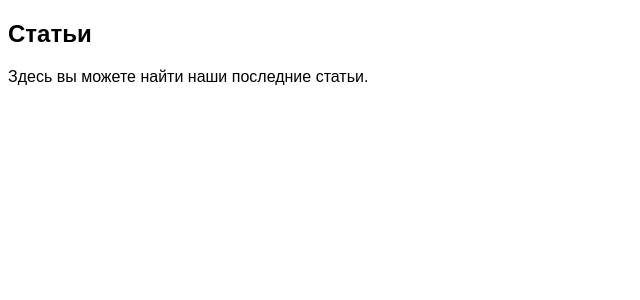
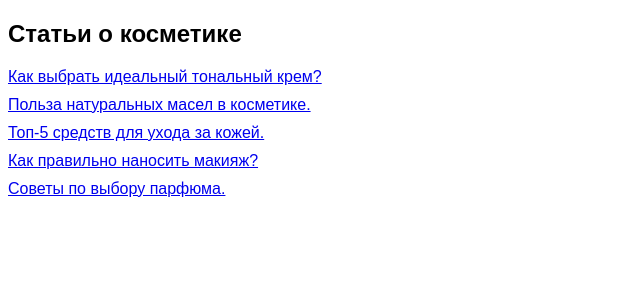
Before and after one commit to stal274/-------------, a Flask app: page /articles in a window 1280 px wide. Shown: the part 34-334 px from the top of the page, without its empty margins (0-640 px from the left). Run offline with Flask 2, Linux system fonts and the light colour scheme.

Commit message:
добавил статьи на страницу "Статьи"

```diff
--- a/templates/articles.html
+++ b/templates/articles.html
@@ -1,8 +1,16 @@
 {% extends "base.html" %}
 
-{% block title %}Статьи{% endblock %}
+{% block title %}Статьи о косметике{% endblock %}
 
 {% block content %}
-<h2>Статьи</h2>
-<p>Здесь вы можете найти наши последние статьи.</p>
+<h2>Статьи о косметике</h2>
+
+<ul class="article-list">
+    <li><a href="{{ url_for('article', article_id=1) }}">Как выбрать идеальный тональный крем?</a></li>
+    <li><a href="{{ url_for('article', article_id=2) }}">Польза натуральных масел в косметике.</a></li>
+    <li><a href="{{ url_for('article', article_id=3) }}">Топ-5 средств для ухода за кожей.</a></li>
+    <li><a href="{{ url_for('article', article_id=4) }}">Как правильно наносить макияж?</a></li>
+    <li><a href="{{ url_for('article', article_id=5) }}">Советы по выбору парфюма.</a></li>
+</ul>
+
 {% endblock %}
```
